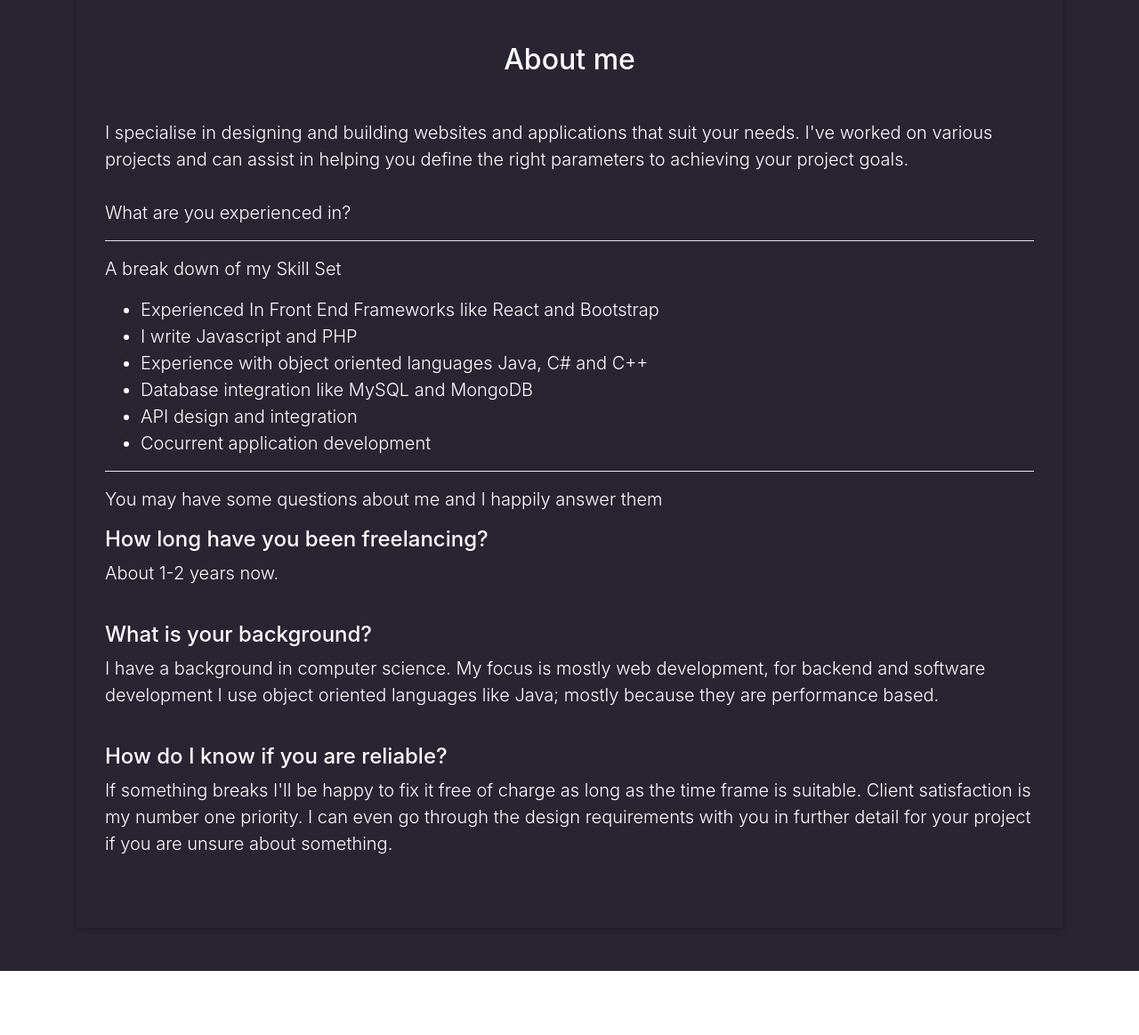
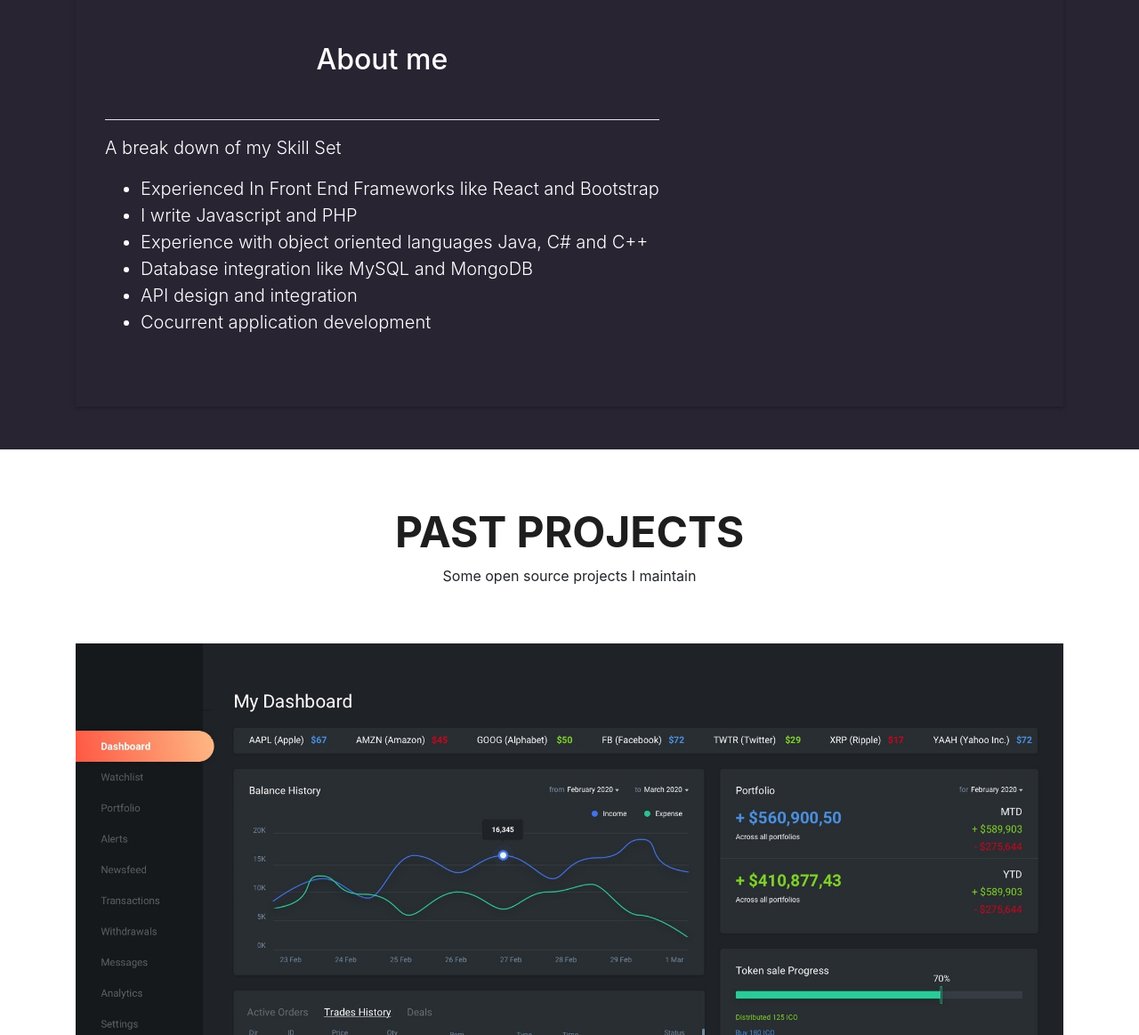
Before and after one commit to JamesBoadi/JamesBoadi.github.io, a website with bundled scripts: page index.html in a window 1280 px wide. Shown: the part 880-2043 px from the top of the page at 89% size. Built offline with nearby package versions, Linux system fonts and the light colour scheme.

Commit message:
Update index.html

```diff
--- a/index.html
+++ b/index.html
@@ -94,12 +94,7 @@
                     </h5>
                   </div>
                   <p class="lead" style="color: white;">
-                    I specialise in designing and building websites and applications that suit your needs.
-                    I've worked on various projects and can assist in helping you define the right parameters
-                    to achieving your project goals.
 
-                    <br><br>
-                    What are you experienced in?
                   </p>
 
                   <hr style="background-color: white;">
@@ -121,29 +116,7 @@
                     <li>Cocurrent application development</li>
                   </ul>
 
-                  <hr style="background-color: white;">
-                  <p class="lead" style="color: white;">
-                    You may have some questions about me and I happily answer them</p>
 
-                  <h4 style="color: white; font: bold;">
-                    How long have you been freelancing?</h4>
-                  <p class="lead" style="color: white;">
-                    About 1-2 years now.</p>
-                  <br>
-                  <h4 style="color: white; font: bold;">
-                    What is your background?</h4>
-                  <p class="lead" style="color: white;">
-                    I have a background in computer science. My focus is mostly web development, for backend and
-                    software development I use object oriented languages
-                    like Java; mostly because they are performance based.</p>
-                  <br>
-                  <h4 style="color: white; font: bold;">
-                    How do I know if you are reliable?</h4>
-                  <p class="lead" style="color: white;">
-                    If something breaks I'll be happy to fix it free of charge as long as the time
-                    frame is suitable. Client satisfaction is my number one priority.
-                    I can even go through the design requirements with you in further
-                    detail for your project if you are unsure about something. </p>
                 </div>
               </div>
             </div>
```
